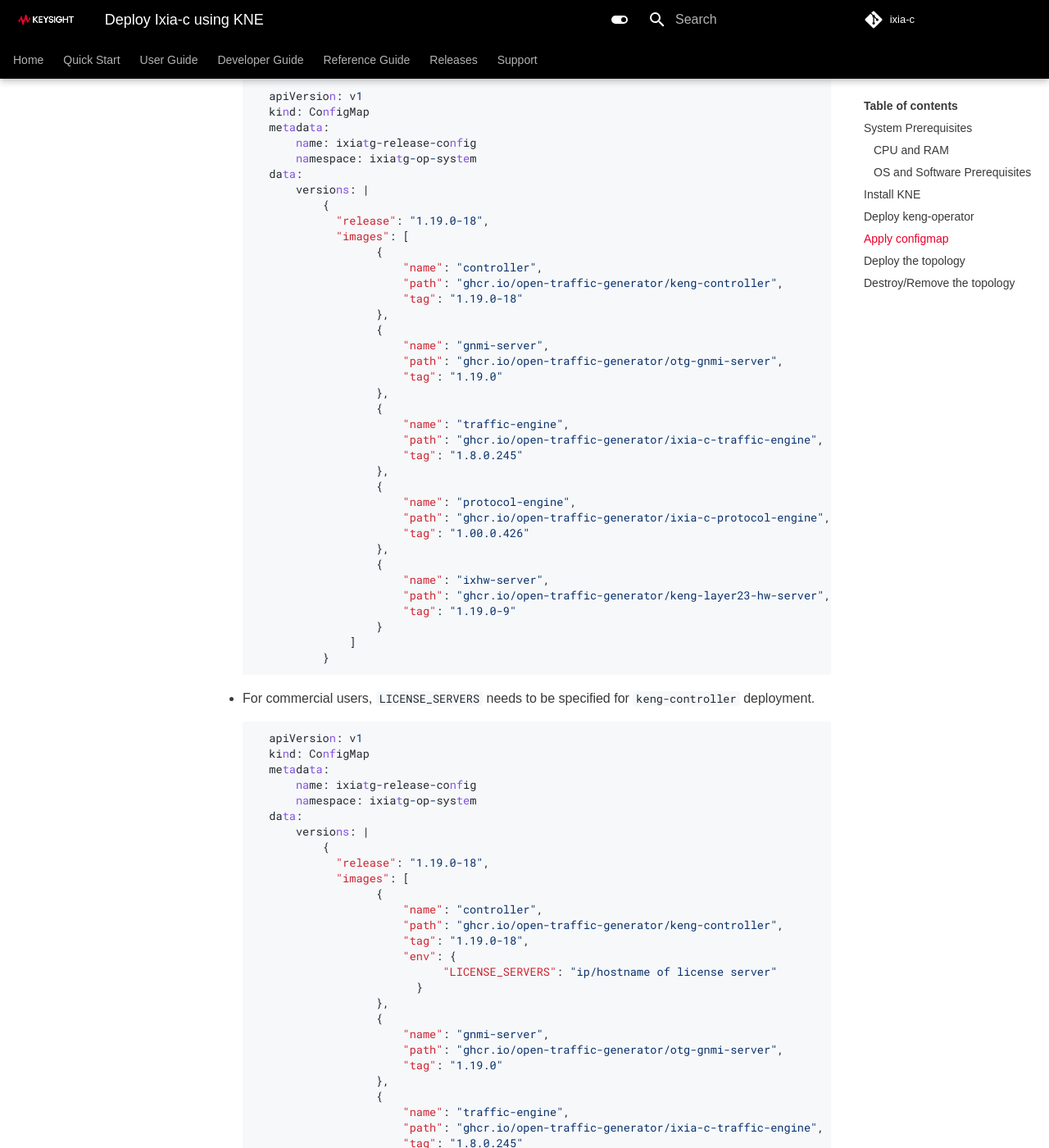
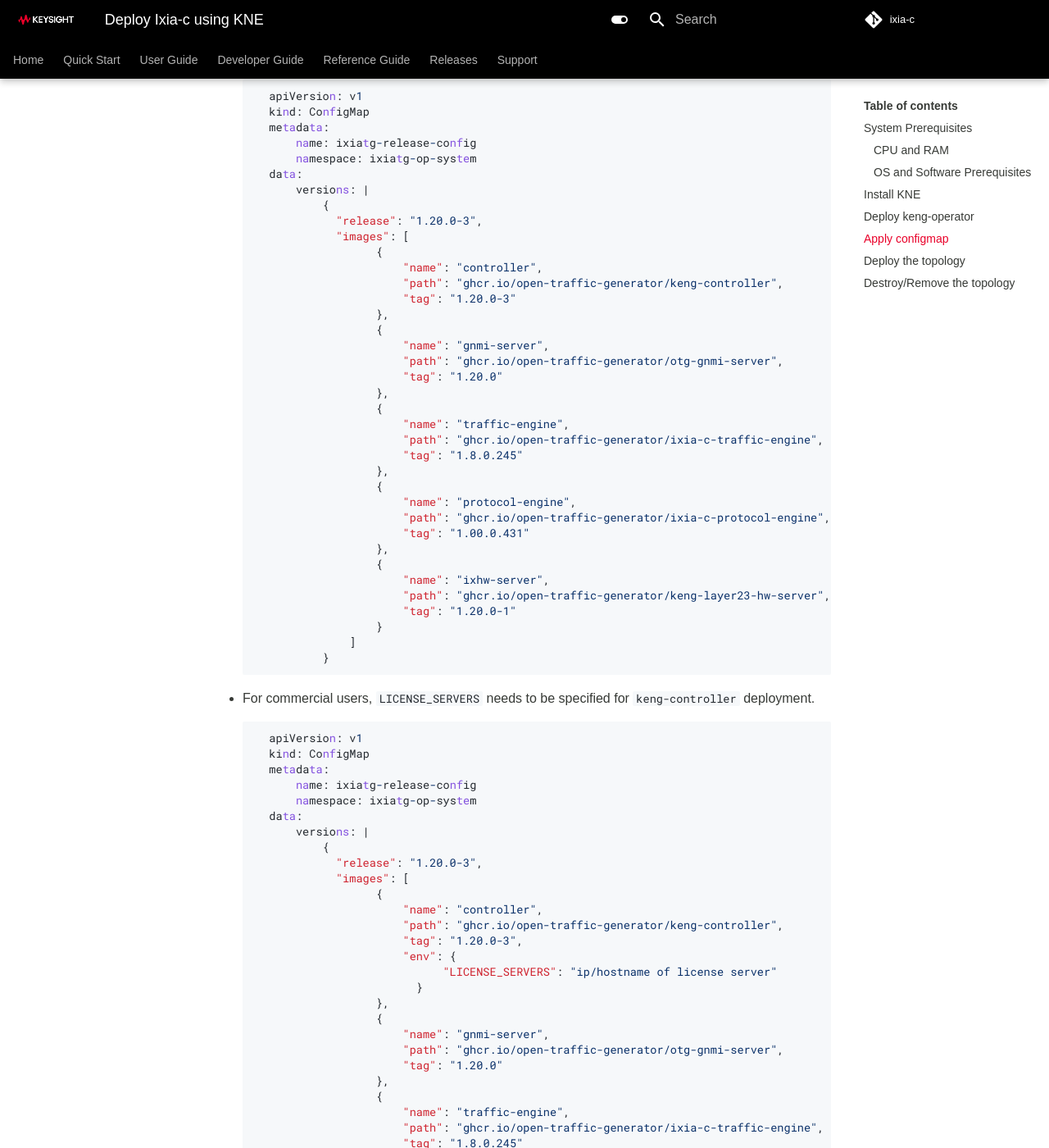
Before and after one commit to open-traffic-generator/ixia-c, an MkDocs documentation site: the page built from docs/deployments-kne.md, in a window 1280 px wide and 1400 px high, scrolled down 1906 px. Shown: the whole window at 82% size. Built offline with MkDocs 1.6.1 and Material for MkDocs 9.7.7, drawn with Linux system fonts in a browser that asks for light colours; some web fonts are replaced; comment, search, counter and statistics services are not loaded; some of the changed text lies outside the part shown.

```diff
--- a/deployments/k8s/components/images/kustomization.yaml
+++ b/deployments/k8s/components/images/kustomization.yaml
@@ -1,14 +1,14 @@
 apiVersion: kustomize.config.k8s.io/v1alpha1
 kind: Component
 
-# Release: https://github.com/open-traffic-generator/ixia-c/releases/tag/v1.19.0-18
+# Release: https://github.com/open-traffic-generator/ixia-c/releases/tag/v1.20.0-3
 images:
   - name: keng-controller
     newName: ghcr.io/open-traffic-generator/keng-controller
-    newTag: "1.19.0-18"
+    newTag: "1.20.0-3"
   - name: otg-gnmi-server
     newName: ghcr.io/open-traffic-generator/otg-gnmi-server
-    newTag: "1.19.0"
+    newTag: "1.20.0"
   - name: ixia-c-traffic-engine
     newName: ghcr.io/open-traffic-generator/ixia-c-traffic-engine
     newTag: "1.8.0.245"
--- a/docs/deployments-kne.md
+++ b/docs/deployments-kne.md
@@ -58,17 +58,17 @@ Following are the recommended resources for a basic use-case.
       data:
           versions: |
               {
-                "release": "1.19.0-18",
+                "release": "1.20.0-3",
                 "images": [
                       {
                           "name": "controller",
                           "path": "ghcr.io/open-traffic-generator/keng-controller",
-                          "tag": "1.19.0-18"
+                          "tag": "1.20.0-3"
                       },
                       {
                           "name": "gnmi-server",
                           "path": "ghcr.io/open-traffic-generator/otg-gnmi-server",
-                          "tag": "1.19.0"
+                          "tag": "1.20.0"
                       },
                       {
                           "name": "traffic-engine",
@@ -78,12 +78,12 @@ Following are the recommended resources for a basic use-case.
                       {
                           "name": "protocol-engine",
                           "path": "ghcr.io/open-traffic-generator/ixia-c-protocol-engine",
-                          "tag": "1.00.0.426"
+                          "tag": "1.00.0.431"
                       },
                       {
                           "name": "ixhw-server",
                           "path": "ghcr.io/open-traffic-generator/keng-layer23-hw-server",
-                          "tag": "1.19.0-9"
+                          "tag": "1.20.0-1"
                       }
                   ]
               }
@@ -100,12 +100,12 @@ Following are the recommended resources for a basic use-case.
       data:
           versions: |
               {
-                "release": "1.19.0-18",
+                "release": "1.20.0-3",
                 "images": [
                       {
                           "name": "controller",
                           "path": "ghcr.io/open-traffic-generator/keng-controller",
-                          "tag": "1.19.0-18",
+                          "tag": "1.20.0-3",
                           "env": {
                                 "LICENSE_SERVERS": "ip/hostname of license server"
                             }
@@ -113,7 +113,7 @@ Following are the recommended resources for a basic use-case.
                       {
                           "name": "gnmi-server",
                           "path": "ghcr.io/open-traffic-generator/otg-gnmi-server",
-                          "tag": "1.19.0"
+                          "tag": "1.20.0"
                       },
                       {
                           "name": "traffic-engine",
@@ -123,12 +123,12 @@ Following are the recommended resources for a basic use-case.
                       {
                           "name": "protocol-engine",
                           "path": "ghcr.io/open-traffic-generator/ixia-c-protocol-engine",
-                          "tag": "1.00.0.426"
+                          "tag": "1.00.0.431"
                       },
                       {
                           "name": "ixhw-server",
                           "path": "ghcr.io/open-traffic-generator/keng-layer23-hw-server",
-                          "tag": "1.19.0-9"
+                          "tag": "1.20.0-1"
                       }
                   ]
               }
@@ -148,7 +148,7 @@ Following are the recommended resources for a basic use-case.
   nodes:
     - name: otg
       vendor: KEYSIGHT
-      version: 1.19.0-18
+      version: 1.20.0-3
       services:
         8443:
           name: https
```
Also changed, not shown: deployments/k8s/network-emulation/readme.md (+4 -4 lines), docs/developer/hello-snappi.md (+1 -1 lines), docs/tests-chassis-app.md (+3 -3 lines), notes.md (+9 -9 lines), readme.md (+4 -4 lines), 3 other files.
